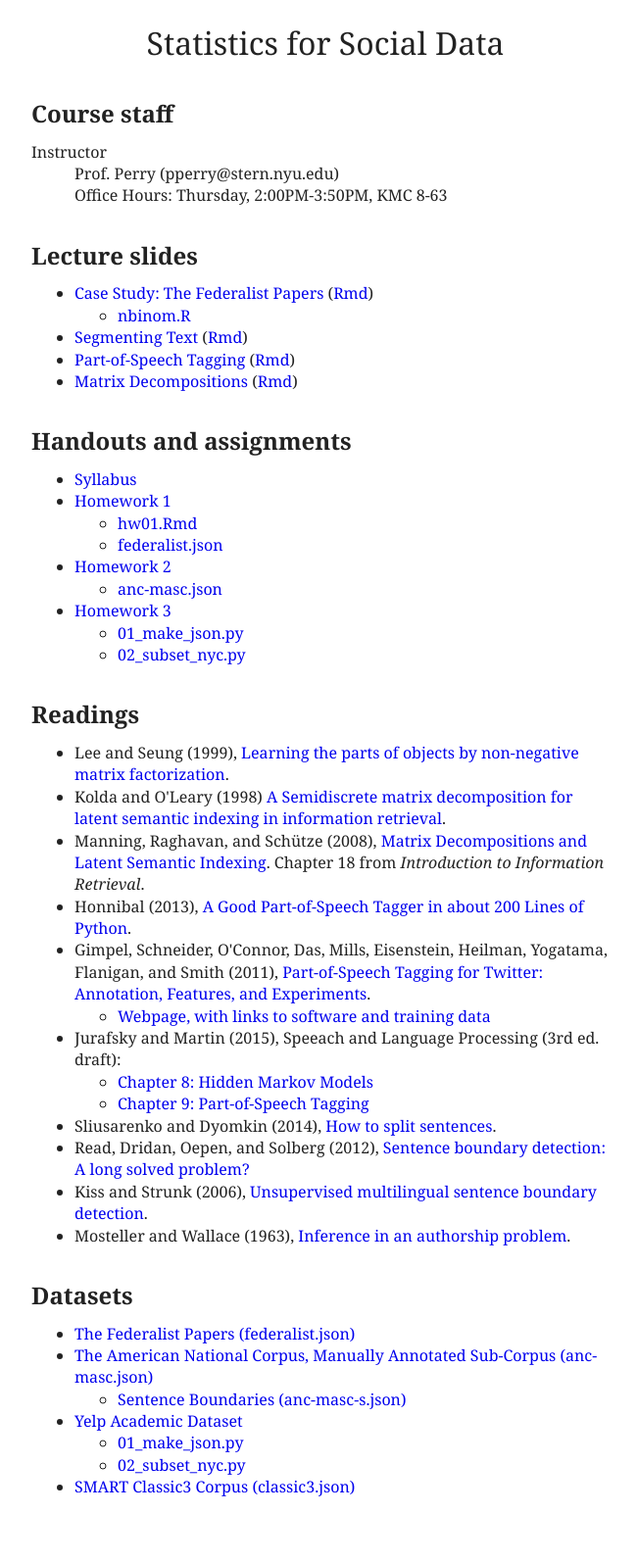
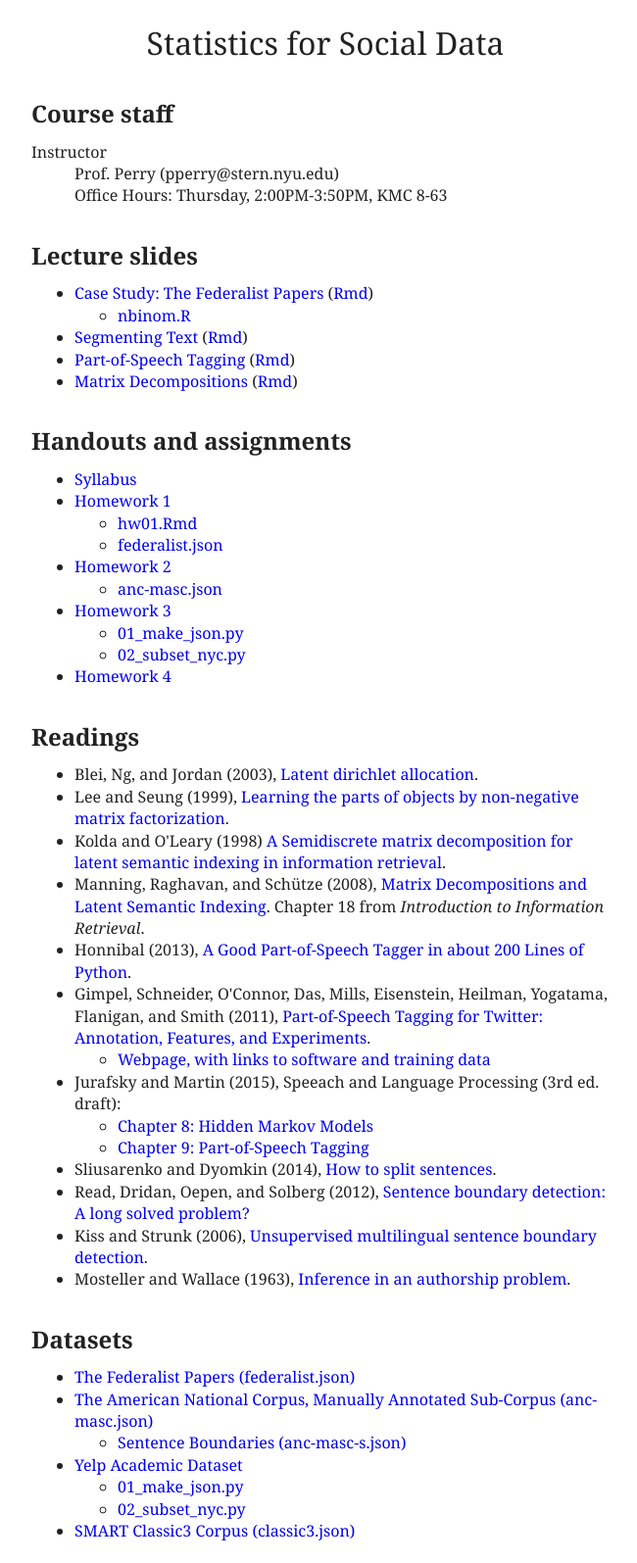
Before and after one commit to patperry/patperry.github.com, a Jekyll site: the page built from course/ssd/index.html, in a window 1280 px wide. Shown: the whole page at 98% size, without its empty margins (308-958 px from the left). Built offline with Jekyll 4.4.1, drawn with Linux system fonts in a browser that asks for light colours; before the commit the page ends 1551 px from its top, so only the background shows below that; some of the changed lines change nothing that is shown.

Commit message:
add hw4, update rading

```diff
--- a/course/ssd/index.html
+++ b/course/ssd/index.html
@@ -52,6 +52,7 @@ stylesheet: style.css?v=1
       <li><a href="data/yelp-academic/01_make_json.py">01_make_json.py</a>
       <li><a href="data/yelp-academic/02_subset_nyc.py">02_subset_nyc.py</a>
     </ul>
+  <li><a href="hw/hw04.pdf">Homework 4</a>
 </ul>
 
 <!--
@@ -104,14 +105,14 @@ to take the course.
       <cite>Web Data Mining</cite>.
   <li>Goodman (2001), <a href="Good01.pdf">A bit of progress in language
       modeling</a>.
-  <li>Blei, Ng, and Jordan (2003), <a href="Blei03.pdf">Latent dirichlet
+-->
+  <li>Blei, Ng, and Jordan (2003), <a href="reading/Blei03.pdf">Latent dirichlet
       allocation</a>.
--->
-  <li>Lee and Seung (1999), <a href="Lee99.pdf">Learning the parts of
+  <li>Lee and Seung (1999), <a href="reading/Lee99.pdf">Learning the parts of
       objects by non-negative matrix factorization</a>.
-  <li>Kolda and O'Leary (1998) <a href="Kold98.pdf">A Semidiscrete matrix
+  <li>Kolda and O'Leary (1998) <a href="reading/Kold98.pdf">A Semidiscrete matrix
       decomposition for latent semantic indexing in information retrieval</a>.
-  <li>Manning, Raghavan, and Sch&uuml;tze (2008), <a href="Mann08Ch18.pdf">
+  <li>Manning, Raghavan, and Sch&uuml;tze (2008), <a href="reading/Mann08Ch18.pdf">
       Matrix Decompositions and Latent Semantic Indexing</a>.  Chapter 18
       from <cite>Introduction to Information Retrieval</cite>.
 <!--
```
Also changed, not shown: 1 other file.
